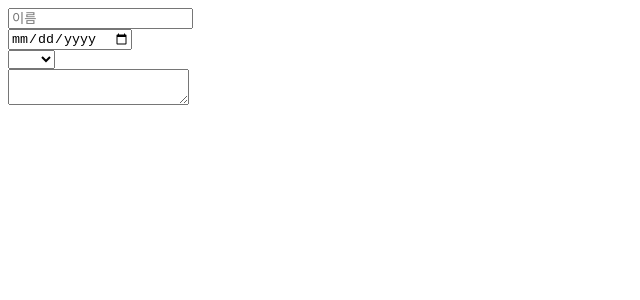
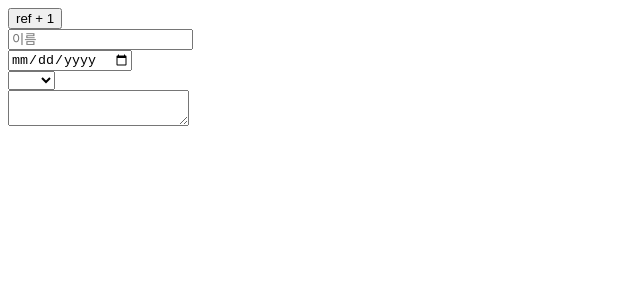
Before and after one commit to lsb530/onebite-react, a React (Vite) app in the folder section05/: page / in a window 1280 px wide. Shown: the top 300 px of the page, without its empty margins (0-640 px from the left). Built offline with nearby package versions, Linux system fonts and the light colour scheme.

Commit message:
useRef로 컴포넌트의 변수 생성하기 useRef는 리렌더링을 유발시키지 않음

```diff
--- a/section05/src/components/Register.jsx
+++ b/section05/src/components/Register.jsx
@@ -5,15 +5,20 @@
   3. 국적
   4. 자기소개
  */
-import { useState } from "react";
+import { useRef, useState } from "react";
 
 const Register = () => {
+  console.log("Register 렌더링")
   const [input, setInput] = useState({
     name: "",
     birth: "",
     country: "",
     bio: "",
   })
+
+  const refObj = useRef(0)
+  // console.log(refObj)
+  // console.log(refObj.current)
 
   const onChange = (e) => {
     // console.log(e.target.name, e.target.value)
@@ -25,6 +30,11 @@
 
   return (
     <div>
+      <button onClick={() => {
+        refObj.current++;
+        console.log(refObj.current)
+      }}>ref + 1</button>
+
       <div>
         <input
           name={"name"}
```
